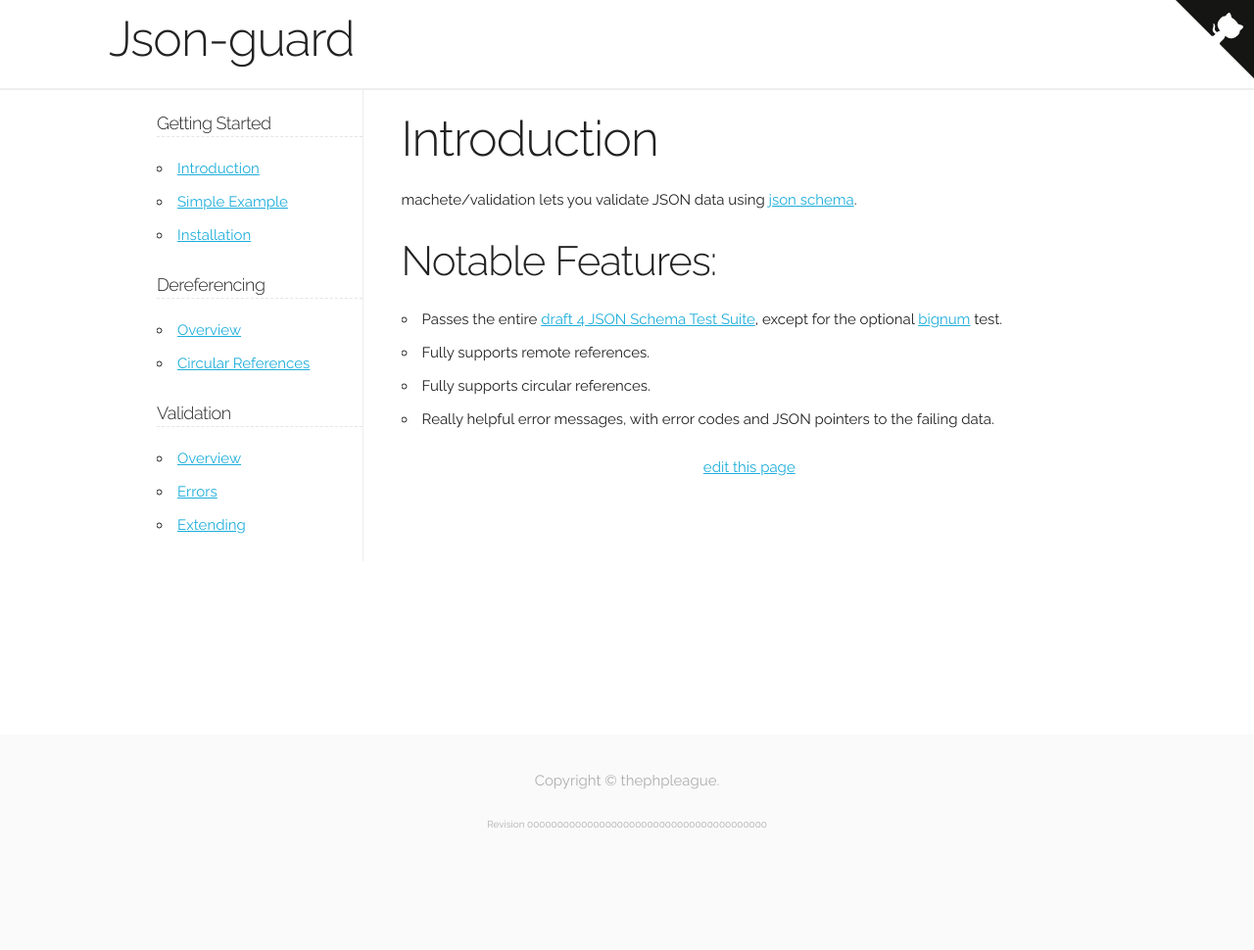
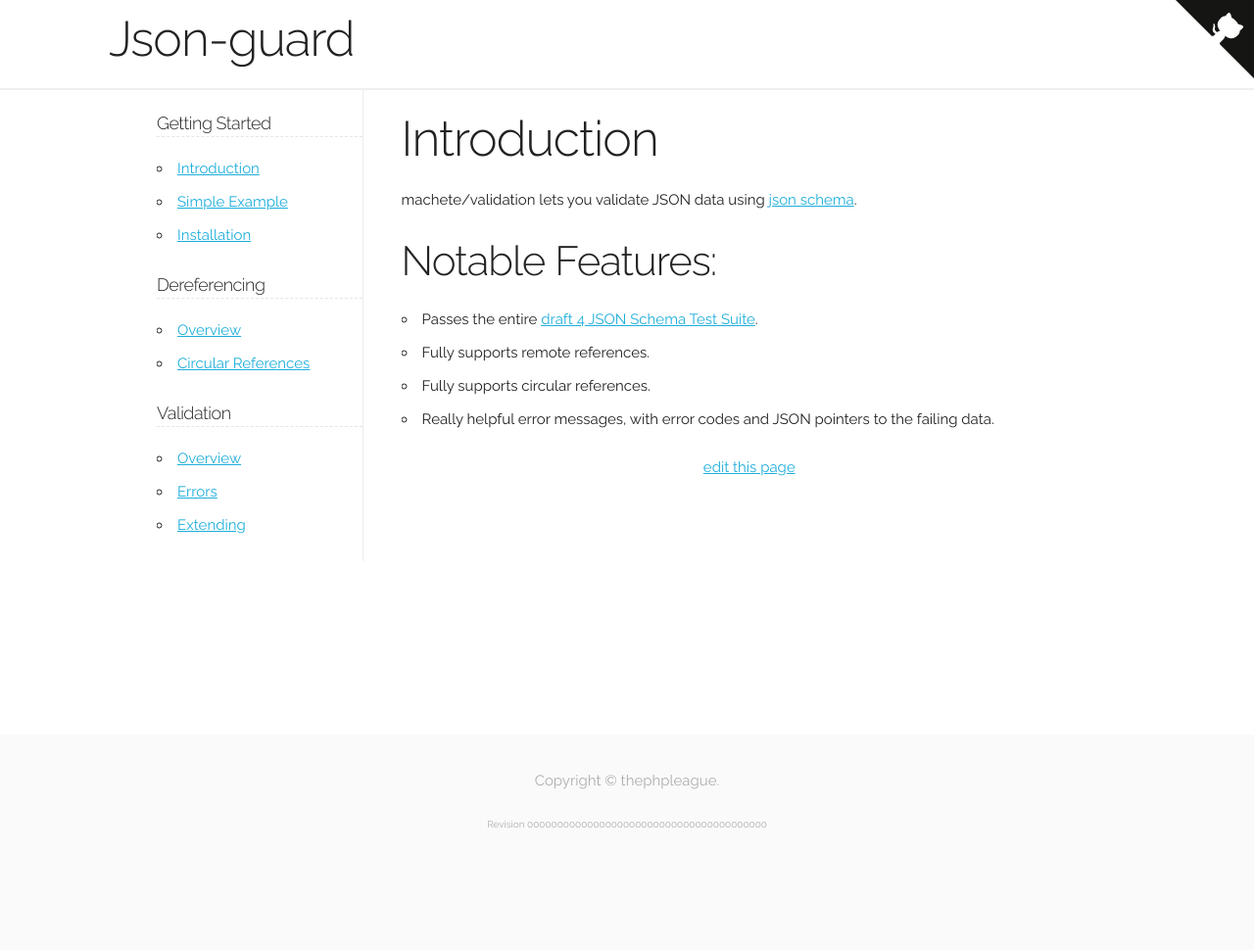
Before and after one commit to thephpleague/json-guard, a Jekyll site: the page built from index.md, in a window 1280 px wide. Shown: the whole page at 98% size. Built offline with Jekyll 4.4.1, drawn with Linux system fonts in a browser that asks for light colours; the repository's description, which GitHub fills in, is left out.

Commit message:
Update index.md

```diff
--- a/index.md
+++ b/index.md
@@ -8,7 +8,7 @@ machete/validation lets you validate JSON data using [json schema](http://json-s
 
 ## Notable Features:
 
-- Passes the entire [draft 4 JSON Schema Test Suite](https://github.com/json-schema/JSON-Schema-Test-Suite), except for the optional [bignum](https://github.com/json-schema/JSON-Schema-Test-Suite/blob/develop/tests/draft4/optional/bignum.json) test.
+- Passes the entire [draft 4 JSON Schema Test Suite](https://github.com/json-schema/JSON-Schema-Test-Suite).
 - Fully supports remote references.
 - Fully supports circular references.
 - Really helpful error messages, with error codes and JSON pointers to the failing data.
```
